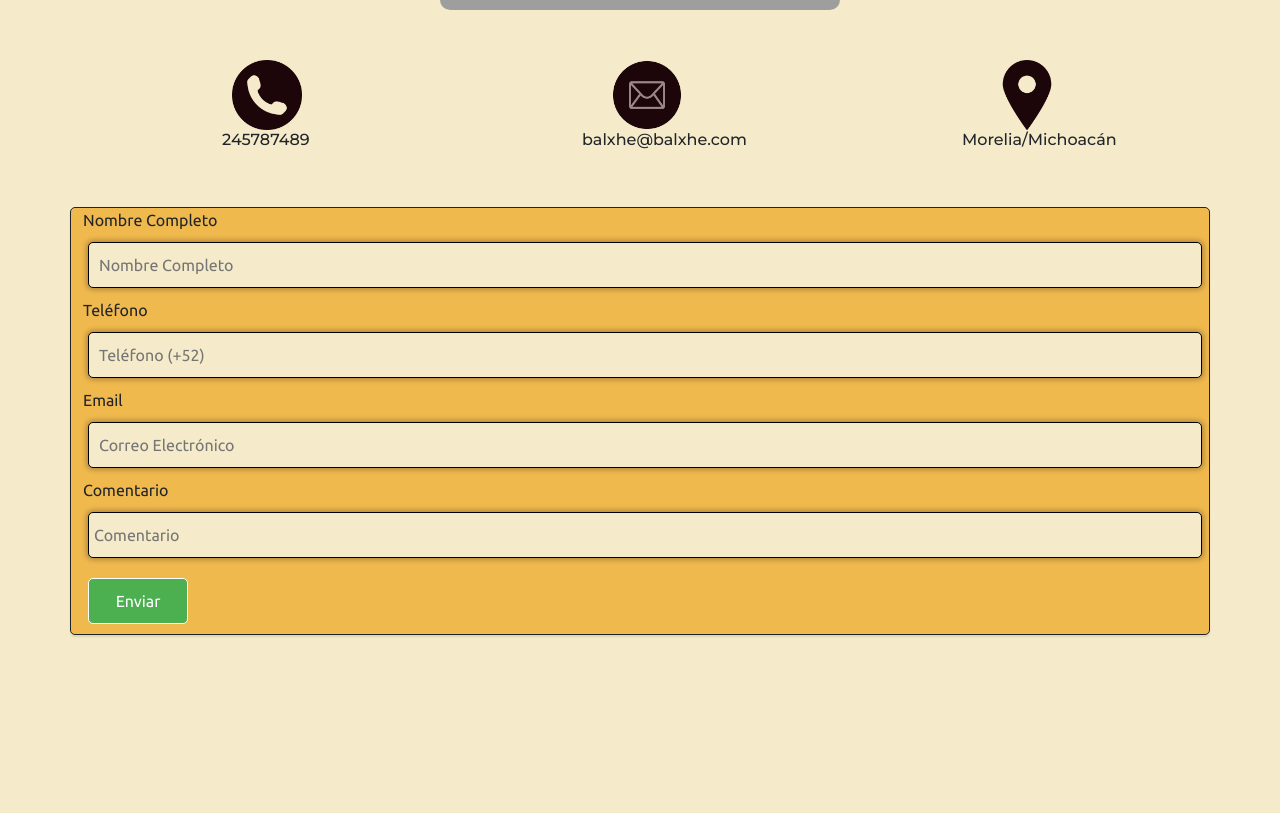
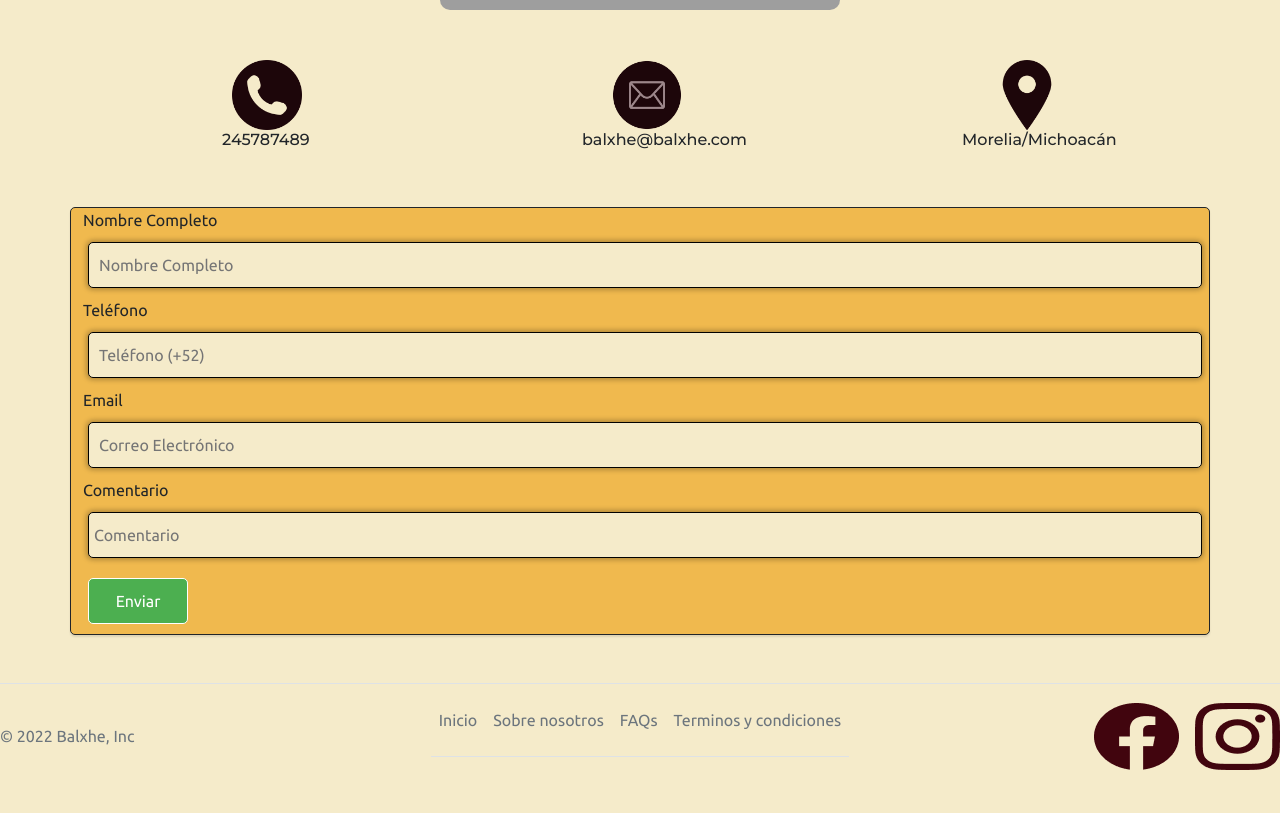
Before and after one commit to Oscar-Suarez/ProyectoIntegradorEquipo2, a plain HTML site: page about-us.html in a window 1280 px wide. Shown: the part 2379-3192 px from the top of the page. Before the commit the page ends 3062 px from the top, so only its background shows below. Drawn offline with nearby package versions, Linux system fonts and the light colour scheme; grey boxes are pictures that could not be loaded.

Commit message:
Se hizo un div en los HTML para agregar el footer, se creó la función para agraegar el footer en todos los HTML por medio de Script, se cambió el nombre del botón de carrito de compras a 'Pagar', se agregaron PNG de redes sociales, por último se agregó el formulario de la sección de quienes somos porque causaba error en el footer.

```diff
--- a/about-us.html
+++ b/about-us.html
@@ -202,6 +202,7 @@
         </div>
     </div>
 
+<div>
     <!--Formulario de contacto-->
     <div class="container mb-5" id="box">
         <div class="row">
@@ -241,6 +242,12 @@
             </div>
         </div>
     </div>
+</div>
+
+      <!--Div Footer-->
+<div id="footer"></div>
+
+
     <!--Scrips-->
     <script src="/assets/js/formulario.js"></script>
     <script src="./assets/js/scripts.js"></script>
--- a/assets/js/scripts.js
+++ b/assets/js/scripts.js
@@ -8,7 +8,7 @@ function darkMode(mode) { //Función para cambiar el tema del sitio Web
             '--color4': '221, 123, 44',
             '--color5': '240, 185, 78',
             '--color6': '245, 235, 202',
-        '--colorBG':'226, 221, 206',
+            '--colorBG': '226, 221, 206',
             '--font-color': 'black',
             '--shadow-before': '0px 0px 5px 2px rgba(0, 0, 0, 0.25)',
             '--shadow-after': '0px 0px 10px 3px rgba(0, 0, 0, 0.5)'
@@ -21,18 +21,19 @@ function darkMode(mode) { //Función para cambiar el tema del sitio Web
             '--color5': '221, 123, 44',
             '--color6': '240, 185, 78',
             '--color1': '35, 35, 35',
-        '--colorBG':'60, 60, 60',
+            '--colorBG': '60, 60, 60',
             '--font-color': 'white',
             '--shadow-before': '0px 0px 5px 1px rgba(0, 0, 0, 0.5)',
             '--shadow-after': '0px 0px 10px 1px rgba(0, 0, 0, 1)'
 
-    }};                         // Objeto que contiene las variables de :root
+        }
+    };                         // Objeto que contiene las variables de :root
 
     let root = document.querySelector(":root"); //Obtenemos el elemento :root
     let theme = mode ? "dark" : "light";
     //Si la variable mode es true --> theme = dark, false --> theme = light
 
-    for (const [key, value] of Object.entries(globalColors[theme])){ // Definimos un ciclo for para iterar sobre el objeto
+    for (const [key, value] of Object.entries(globalColors[theme])) { // Definimos un ciclo for para iterar sobre el objeto
         console.log(key, value);                                                     // globalColors[theme]
         root.style.setProperty(key, value); //Cambiamos las propiedades en :root contenidas en globalColors[theme].
     }
@@ -58,7 +59,7 @@ function getCookie(cname) { //Funcion para obtener el valor de un parametro (cna
     }
 }
 
-function runNavBar(element){ //Función para agregar la NavBar a todos los archivos .HTML
+function runNavBar(element) { //Función para agregar la NavBar a todos los archivos .HTML
     let code = `
     <div id="botonMenuDesplegable">
             <button id="togglerMenu">
@@ -184,11 +185,13 @@ function runNavBar(element){ //Función para agregar la NavBar a todos los archi
 
 }
 
+
+
 function animation() { //Función para anadir y quitar clases a ciertor elementos. Permite animarlos con CSS
     togglerMenu.classList.toggle("change"); //Se agrega la clase .change para animar con CSS el boton del menu desplegable
     navbar.classList.toggle("change"); //Se agrega la clase .change para animar con CSS el despliegue de la NavBar
 
-    if (openMenu){ //Si el menu esta abierto (true)
+    if (openMenu) { //Si el menu esta abierto (true)
         menuDesplegable.classList.toggle("change"); //Quita la clase .change para que cambie la NavBar
         openMenu = !openMenu; //Cambie el estado de la variable a su contrario (true) --> (false)
     } else { //Lo contrario
@@ -199,8 +202,8 @@ function animation() { //Función para anadir y quitar clases a ciertor elemento
     }
 }
 
-function preventRefreshButton () {
-  document.getElementById("inputBuscador").addEventListener("click", function(event){
+function preventRefreshButton() {
+    document.getElementById("inputBuscador").addEventListener("click", function (event) {
         event.preventDefault() //Prevenir que al dar click se refresque automaticamente la pagina
     });
 
@@ -277,7 +280,7 @@ function runLateralBar(element) { //Función para agregar la LateralBar
 //Ejecución
 
 //0-. Definir la cookie.
-    if(!document.cookie) { //Si la cookie no existe
+if (!document.cookie) { //Si la cookie no existe
     document.cookie = "statusDarkMode = false;" //La creamos
         + "path=/";
 }
@@ -305,7 +308,7 @@ function runLateralBar(element) { //Función para agregar la LateralBar
 let buttonDarkMode = document.querySelector("#button-container"); // Obtenemos el boton del HTML
 if (buttonDarkMode != null) {   // Verificamos que exista.
 
-        if (statusDarkMode){    // Si el Modo Oscuro está activado (statusDarkMode == true)
+    if (statusDarkMode) {    // Si el Modo Oscuro está activado (statusDarkMode == true)
         buttonDarkMode.classList.add("on-dark-mode"); //Definimos el estado del boton.
     }
 
@@ -316,3 +319,30 @@ function runLateralBar(element) { //Función para agregar la LateralBar
     });
 
 }
+
+
+//SCRIPT PARA FOOTER
+function runFooter(element2) { //Función para agregar el footer a todos los archivos .HTML
+    let code2 = `
+            <footer class="d-flex flex-wrap justify-content-between align-items-center py-3 my-4 border-top" id="footerCont">
+                <div class="col-md-4 d-flex align-items-center">
+                    <span class="mb-3 mb-md-0 text-muted" id="span"> © 2022 Balxhe, Inc</span>
+                </div>
+                <ul class="nav justify-content-center border-bottom pb-3 mb-3" id="listV">
+                    <li class="nav-item"><a href="./index.html" class="nav-link px-2 text-muted">Inicio</a></li>
+                    <li class="nav-item"><a href="./about-us.html" class="nav-link px-2 text-muted">Sobre nosotros</a></li>
+                    <li class="nav-item"><a href="./FAQ.html" class="nav-link px-2 text-muted">FAQs</a></li>
+                    <li class="nav-item"><a href="./terms-conditions.html" class="nav-link px-2 text-muted">Terminos y condiciones</a></li>
+                </ul>
+                <ul class="nav col-md-4 justify-content-end list-unstyled d-flex" id="listSM">
+                    <li class="ms-3"><a class="text-muted" href="" id="logoFB"><img src="./assets/img/Facebook - Negative.png" ></a></li>
+                    <li class="ms-3"><a class="text-muted" href="" id="logoIG"><img src="./assets/img/Instagram - Negative.png" ></a></li>
+                </ul>
+            </footer>
+      `; //Variable que almacena el codigo HTML del footer
+    element2.innerHTML = code2; //Insertamos el codigo en el HTML
+
+}
+
+const footer = document.getElementById("footer");   // Obtenemos el contenedor del footer
+runFooter(footer);                                  // Corremos la funcion para que se agregue.
```
Also changed, not shown: FAQ.html (+2 -0 lines), index.html (+4 -25 lines), login.html (+2 -0 lines), products.html (+3 -0 lines), shopping-cart.html (+3 -1 lines), signup.html (+3 -1 lines), terms-conditions.html (+2 -1 lines), user-page.html (+2 -0 lines), assets/img/Facebook - Negative.png (added), assets/img/Instagram - Negative.png (added), assets/img/facebook.png (deleted), assets/img/instagram.png (deleted). Lines whose indentation alone changed are shown as unchanged.
